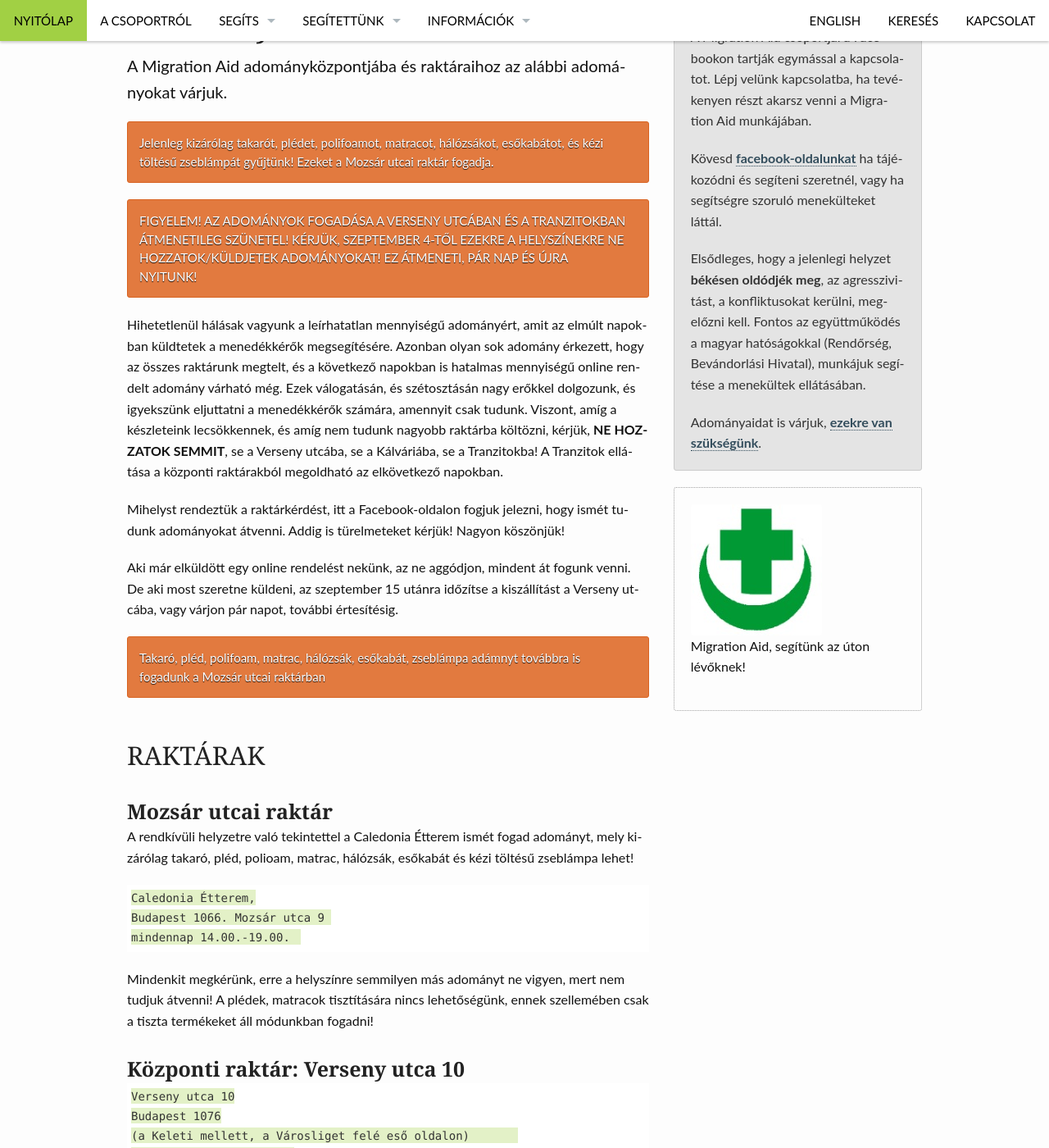
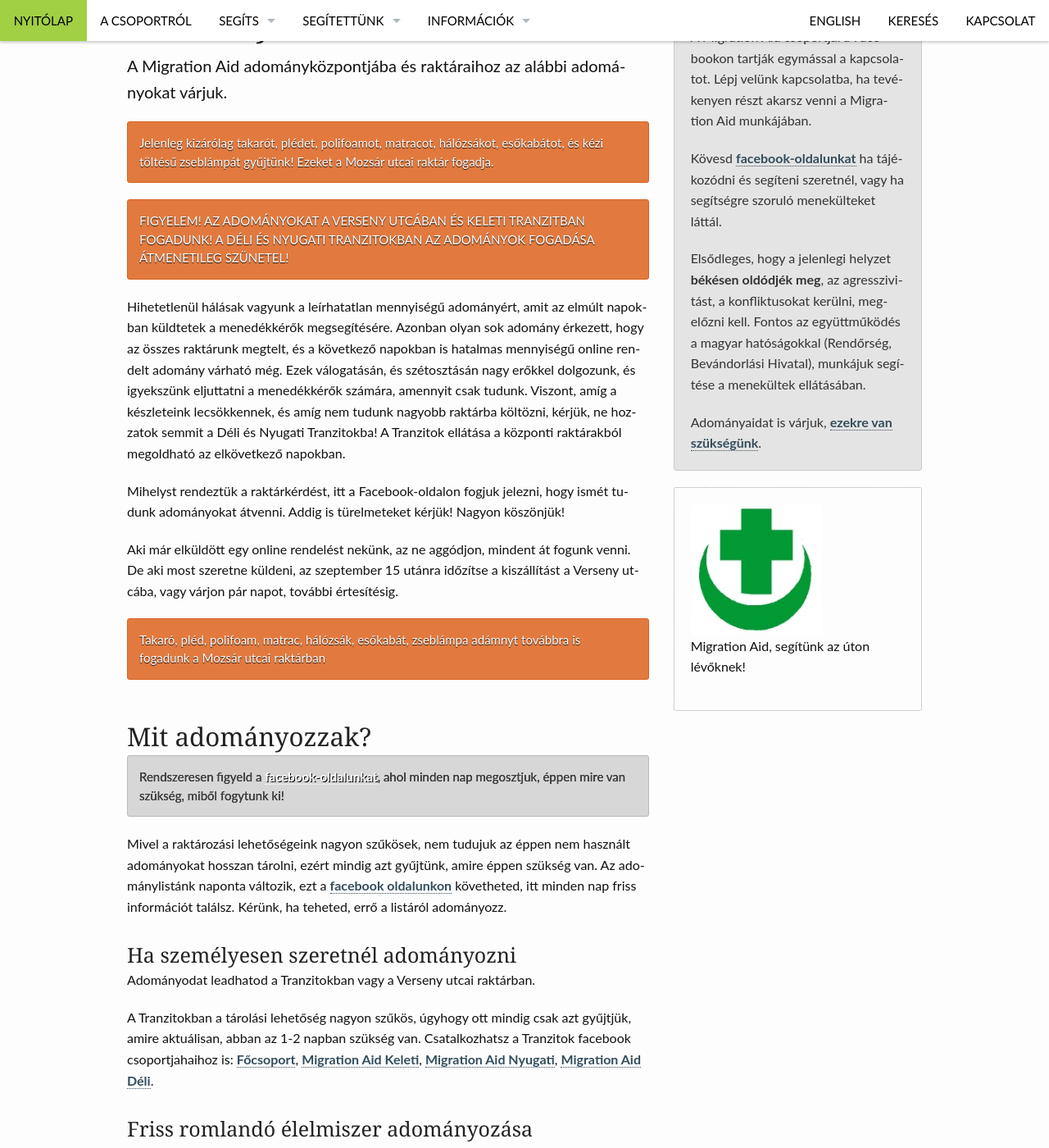
Before and after one commit to migaid/migaid.github.io, a Jekyll site: the page built from _posts/segits/2015-07-07-adomanyok.md, in a window 1280 px wide and 1400 px high, scrolled down 443 px. Shown: the whole window at 82% size. Built offline with Jekyll 4.4.1, drawn with Linux system fonts in a browser that asks for light colours; some of the changed text lies outside the part shown.

Commit message:
adomanyok e selelmiszer merge

```diff
--- a/_posts/segits/2015-07-07-adomanyok.md
+++ b/_posts/segits/2015-07-07-adomanyok.md
@@ -22,9 +22,9 @@
 {% include alert warning='Jelenleg kizárólag takarót, plédet, polifoamot, matracot, hálózsákot, esőkabátot, és kézi töltésű zseblámpát gyűjtünk! Ezeket a Mozsár utcai raktár fogadja.' %}
 
 
-{% include alert warning='FIGYELEM! AZ ADOMÁNYOK FOGADÁSA A VERSENY UTCÁBAN ÉS A TRANZITOKBAN ÁTMENETILEG SZÜNETEL! KÉRJÜK, SZEPTEMBER 4-TŐL EZEKRE A HELYSZÍNEKRE NE HOZZATOK/KÜLDJETEK ADOMÁNYOKAT! EZ ÁTMENETI, PÁR NAP ÉS ÚJRA NYITUNK!' %}
+{% include alert warning='FIGYELEM! AZ ADOMÁNYOKAT A VERSENY UTCÁBAN ÉS KELETI TRANZITBAN FOGADUNK! A DÉLI ÉS NYUGATI TRANZITOKBAN AZ ADOMÁNYOK FOGADÁSA ÁTMENETILEG SZÜNETEL!' %}
 
-Hihetetlenül hálásak vagyunk a leírhatatlan mennyiségű adományért, amit az elmúlt napokban küldtetek a menedékkérők megsegítésére. Azonban olyan sok adomány érkezett, hogy az összes raktárunk megtelt, és a következő napokban is hatalmas mennyiségű online rendelt adomány várható még. Ezek válogatásán, és szétosztásán nagy erőkkel dolgozunk, és igyekszünk eljuttatni a menedékkérők számára, amennyit csak tudunk. Viszont, amíg a készleteink lecsökkennek, és amíg nem tudunk nagyobb raktárba költözni, kérjük, **NE HOZZATOK SEMMIT**, se a Verseny utcába, se a Kálváriába, se a Tranzitokba! A Tranzitok ellátása a központi raktárakból megoldható az elkövetkező napokban.
+Hihetetlenül hálásak vagyunk a leírhatatlan mennyiségű adományért, amit az elmúlt napokban küldtetek a menedékkérők megsegítésére. Azonban olyan sok adomány érkezett, hogy az összes raktárunk megtelt, és a következő napokban is hatalmas mennyiségű online rendelt adomány várható még. Ezek válogatásán, és szétosztásán nagy erőkkel dolgozunk, és igyekszünk eljuttatni a menedékkérők számára, amennyit csak tudunk. Viszont, amíg a készleteink lecsökkennek, és amíg nem tudunk nagyobb raktárba költözni, kérjük, ne hozzatok semmit a Déli és Nyugati Tranzitokba! A Tranzitok ellátása a központi raktárakból megoldható az elkövetkező napokban.
 
 Mihelyst rendeztük a raktárkérdést, itt a Facebook-oldalon fogjuk jelezni, hogy ismét tudunk adományokat átvenni. Addig is türelmeteket kérjük! Nagyon köszönjük!
 
@@ -33,8 +33,73 @@
 
 {% include alert warning='Takaró, pléd, polifoam, matrac, hálózsák, esőkabát, zseblámpa adámnyt továbbra is fogadunk a Mozsár utcai raktárban' %}
 
-## RAKTÁRAK
 
+## Mit adományozzak?
+
+{% include alert text='Rendszeresen figyeld a <a href="https://www.facebook.com/migrationaidhungary"><b>facebook-oldalunkat</b></a>, ahol minden nap megosztjuk, éppen mire van szükség, miből fogytunk ki!' %}
+
+
+Mivel a raktározási lehetőségeink nagyon szűkösek, nem tudujuk az éppen nem használt adományokat hosszan tárolni, ezért mindig azt gyűjtünk, amire éppen szükség van. Az adománylistánk naponta változik, ezt a [facebook oldalunkon](https://www.facebook.com/migrationaidhungary) követheted, itt minden nap friss információt találsz. Kérünk, ha teheted, errő a listáról adományozz.
+
+
+### Ha személyesen szeretnél adományozni
+
+Adományodat leadhatod a Tranzitokban vagy a Verseny utcai raktárban.
+
+A Tranzitokban a tárolási lehetőség nagyon szűkös, úgyhogy ott mindig csak azt gyűjtjük, amire aktuálisan, abban az 1-2 napban szükség van. Csatalkozhatsz a Tranzitok facebook csoportjahaihoz is: [Főcsoport](https://www.facebook.com/groups/1602563053360018/), [Migration Aid Keleti](https://www.facebook.com/groups/835984696454826/), [Migration Aid Nyugati](https://www.facebook.com/groups/490046001145489/), [Migration Aid Déli](https://www.facebook.com/groups/1612866438993255/).
+
+### Friss romlandó élelmiszer adományozása
+
+Friss és romlandó élelmiszert csak a Tranzit zónáknál gyűjtünk. Figyeld a Tranzit zónák facebook csoportjait!
+
+### Ha online vásárlást szeretnél küldeni
+
+Ha messze laksz és nem tudsz személyesen adományt hozni, jó megoldás egy online vásárlást házhozszállítással ejuttatni az egyik raktárunkba.
+Az online rendelések átfutási ideje jópár nap, értelemszerűen ezzel nem tudsz követni egy napont aváltozó adománylistát. Ezért csináltunk egy "rendelős" listát, amin olyasmik szerepelnek, amikre hosszú távon mindig szükség van.
+
+Ez a lista:
+
+- takaró, hálózsák, polifoam (jógamatrac)
+- esőkabát
+- kis adagban gyárilag előrecsomagolt müzli szelet, nápolyi, keksz, édesség
+- sátor
+
+
+{% include alert warning='Mivel a raktáriank megteltek, arra kérünk, hogy ha online rendelést szeretnél adományozni, azt ne most tedd, hanem majd 1-2 hét múlva. Akkor is biztosan szükség lesz rá.'  %}
+
+# HELYSZÍNEK
+
+## Tranzit állomások
+
+Önkénteseket a tranzitállomások mellett kialakított Migration Aid raktárakba várjunk.
+
+**Nyugati tranzit állomás Migration Aid raktár**
+
+	Nyugati pályaudvari tranzit állomás
+	Budapest, Nyugati pályaudvar mellett, az Eiffel irodaház mögött
+	(a 14-es vágány melletti kijárattól táblázva)
+	mindennap 9-22
+
+
+**Keleti tranzit állomás Migration Aid raktár**
+
+	Keleti pályaudvari tanzit állomás, aluljáró
+	Budapest, Baross tér VIII. ker.,
+	(a metró Rottenbiller utcai kijárata mellett)
+	mindennap 11.00 - 22.00
+
+
+**Déli tranzit állomás Migration Aid raktár**
+
+	Déli pályaudvari tranzit állomás, aluljáró
+	Budapest, Déli pályaudvar II. ker.,
+	(a kerengőben az aktikvárium mellett)
+	mindennap 0-24
+
+
+## Raktárak
+
+<!--
 ### **Mozsár utcai raktár**
 
 A rendkívüli helyzetre való tekintettel a Caledonia Étterem ismét fogad adományt, mely kizárólag takaró, pléd, polioam, matrac, hálózsák, esőkabát és kézi töltésű zseblámpa lehet!
@@ -45,7 +110,7 @@
 
 Mindenkit megkérünk, erre a helyszínre semmilyen más adományt ne vigyen, mert nem tudjuk átvenni!
 A plédek, matracok tisztítására nincs lehetőségünk, ennek szellemében csak a tiszta termékeket áll módunkban fogadni!
-
+-->
 
 ### **Központi raktár: Verseny utca 10**
 
```
Also changed, not shown: _posts/segits/2015-07-07-elelmiszer.md (+23 -3 lines), menu/english.md (+1 -0 lines), menu/segits.md (+8 -7 lines).
